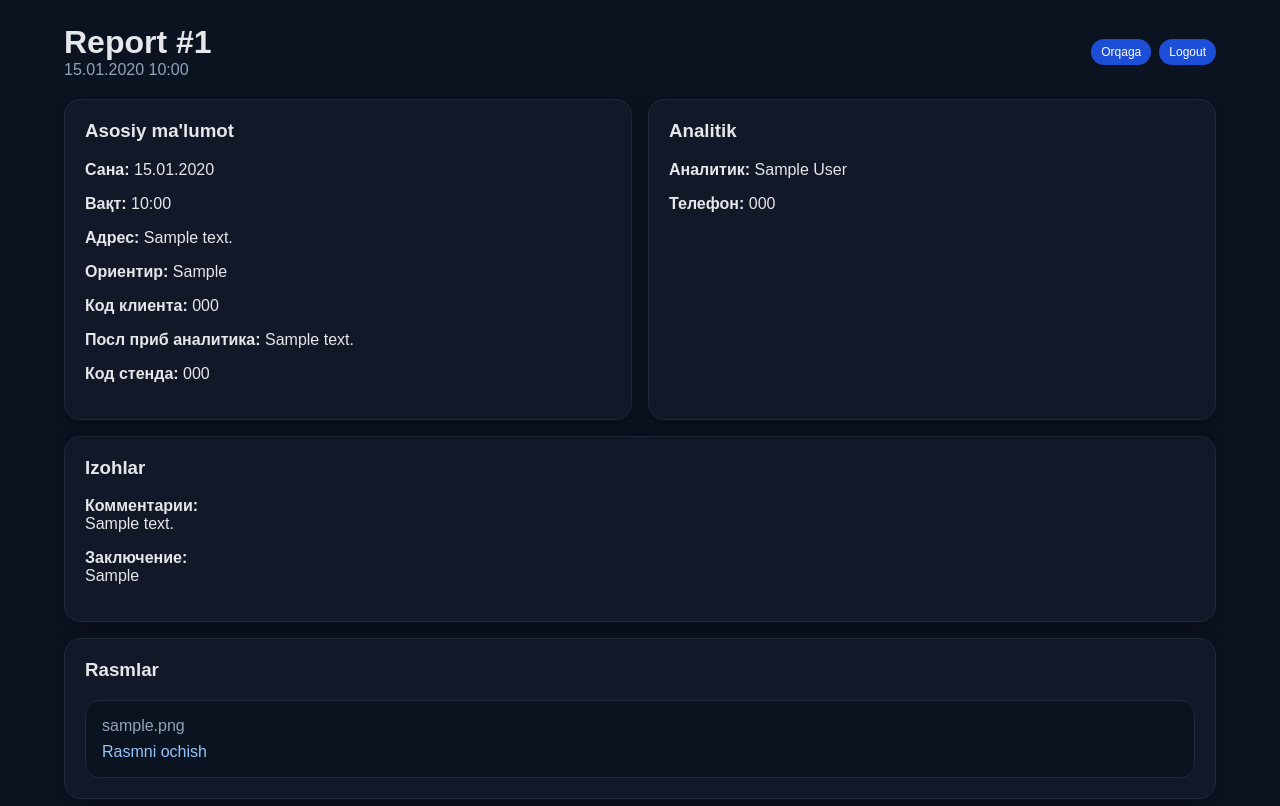
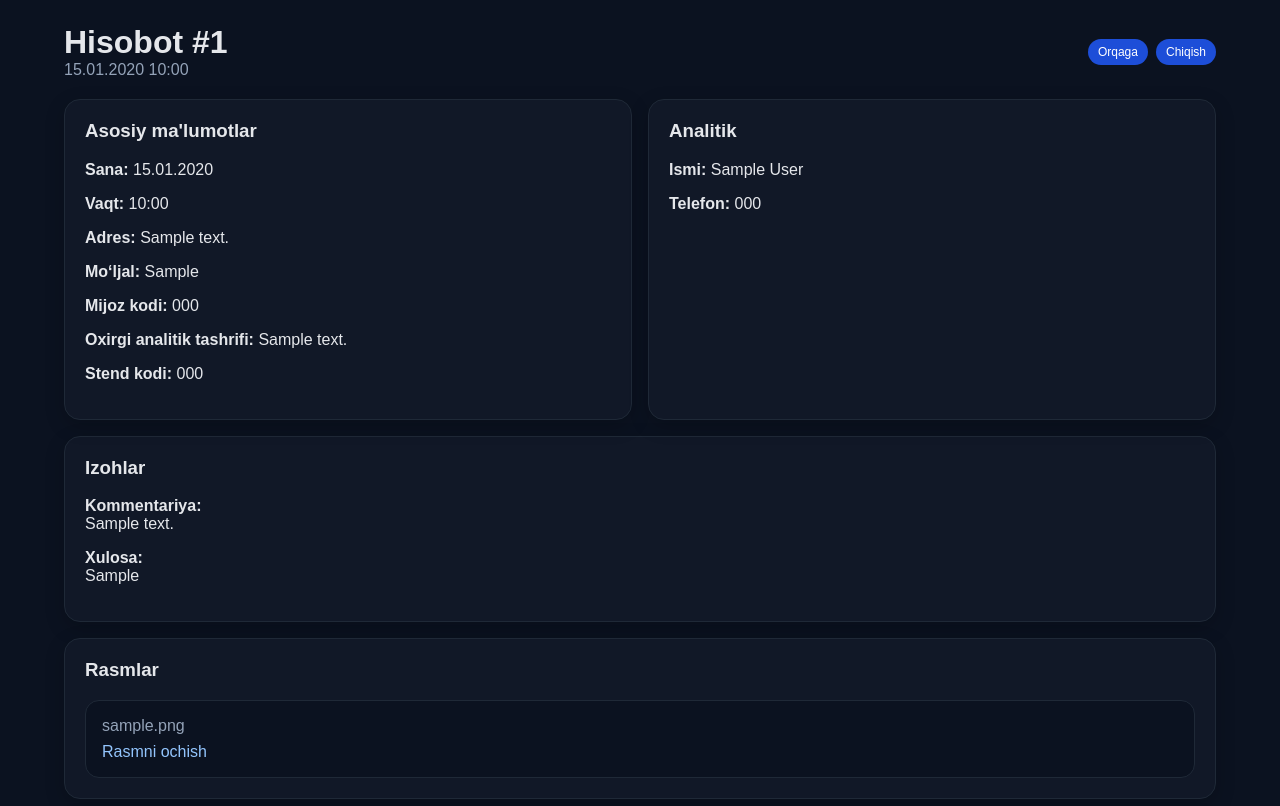
Before and after one commit to jamik1989/abduraufaka-panel, a FastAPI app: page /reports/1 in a window 1280 px wide. Shown: the top 806 px of the page. Run offline with FastAPI, Linux system fonts and the light colour scheme; the visitor is signed in with stand-in values (Sample User, id 1); tables that the repository leaves empty hold one stand-in row (values such as "Sample post").

Commit message:
Improve Uzbek panel texts and layout

```diff
--- a/app/templates/report_detail.html
+++ b/app/templates/report_detail.html
@@ -2,38 +2,38 @@
 {% block content %}
 <div class="topbar">
   <div>
-    <h1 style="margin:0;">Report #{{ report.id }}</h1>
+    <h1 style="margin:0;">Hisobot #{{ report.id }}</h1>
     <div class="muted">{{ report.created_at.strftime("%d.%m.%Y %H:%M") }}</div>
   </div>
   <div class="row-actions">
     <a class="badge" href="/reports">Orqaga</a>
-    <a class="badge" href="/logout">Logout</a>
+    <a class="badge" href="/logout">Chiqish</a>
   </div>
 </div>
 
 <div class="grid" style="grid-template-columns:repeat(auto-fit,minmax(280px,1fr));">
   <div class="card">
-    <h3 style="margin-top:0;">Asosiy ma'lumot</h3>
-    <p><b>Сана:</b> {{ report.created_at.strftime("%d.%m.%Y") }}</p>
-    <p><b>Вақт:</b> {{ report.created_at.strftime("%H:%M") }}</p>
-    <p><b>Адрес:</b> {{ report.address }}</p>
-    <p><b>Ориентир:</b> {{ report.landmark }}</p>
-    <p><b>Код клиента:</b> {{ report.client_code }}</p>
-    <p><b>Посл приб аналитика:</b> {{ report.last_trade_agent_visit }}</p>
-    <p><b>Код стенда:</b> {{ report.stand_code }}</p>
+    <h3 style="margin-top:0;">Asosiy ma'lumotlar</h3>
+    <p><b>Sana:</b> {{ report.created_at.strftime("%d.%m.%Y") }}</p>
+    <p><b>Vaqt:</b> {{ report.created_at.strftime("%H:%M") }}</p>
+    <p><b>Adres:</b> {{ report.address }}</p>
+    <p><b>Mo‘ljal:</b> {{ report.landmark }}</p>
+    <p><b>Mijoz kodi:</b> {{ report.client_code }}</p>
+    <p><b>Oxirgi analitik tashrifi:</b> {{ report.last_trade_agent_visit }}</p>
+    <p><b>Stend kodi:</b> {{ report.stand_code }}</p>
   </div>
 
   <div class="card">
     <h3 style="margin-top:0;">Analitik</h3>
-    <p><b>Аналитик:</b> {{ report.agent.full_name }}</p>
-    <p><b>Телефон:</b> {{ report.agent.phone }}</p>
+    <p><b>Ismi:</b> {{ report.agent.full_name }}</p>
+    <p><b>Telefon:</b> {{ report.agent.phone }}</p>
   </div>
 </div>
 
 <div class="card" style="margin-top:16px;">
   <h3 style="margin-top:0;">Izohlar</h3>
-  <p><b>Комментарии:</b><br>{{ report.client_comment }}</p>
-  <p><b>Заключение:</b><br>{{ report.conclusion }}</p>
+  <p><b>Kommentariya:</b><br>{{ report.client_comment }}</p>
+  <p><b>Xulosa:</b><br>{{ report.conclusion }}</p>
 </div>
 
 <div class="card" style="margin-top:16px;">
```
Also changed, not shown: app/templates/dashboard.html (+11 -11 lines), app/templates/reports.html (+9 -9 lines).
